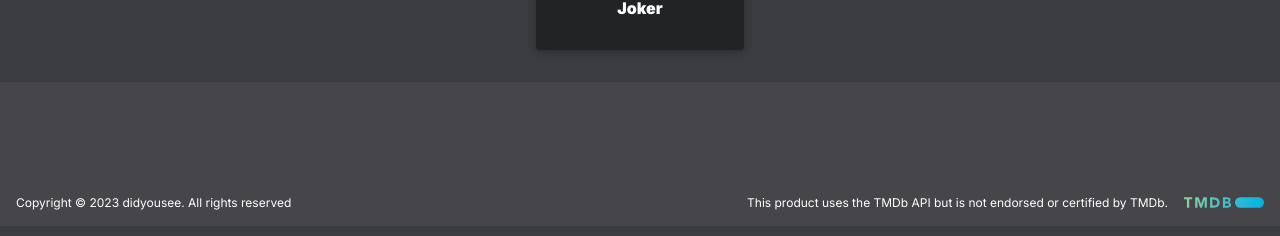
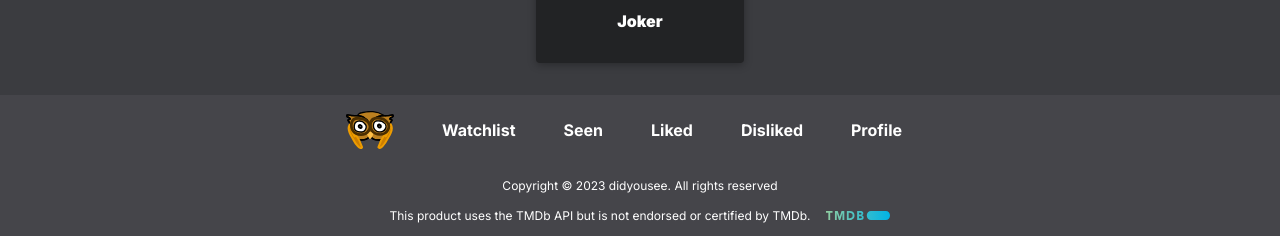
Before and after one commit to petrusmatiros/didyousee, a Vue app: page / in a window 1280 px wide. Shown: the part 1393-1629 px from the top of the page. Built offline with nearby package versions, Linux system fonts and the light colour scheme.

Commit message:
refactor: make footer stay at bottom; adjust footer layout

```diff
--- a/src/App.vue
+++ b/src/App.vue
@@ -1,6 +1,6 @@
 <template>
   <nav class="flex-row flex-center" id="nav">
-    <router-link to="/" class="nav-link" id="logo"><img src="./assets/didyousee.svg" alt="didyousee logo. an owl holding a binocular, looking for the next movie/series" decoding="sync" fetchpriority="high"/></router-link>
+    <router-link to="/" class="nav-link flex-row" id="logo"><img src="./assets/didyousee.svg" alt="didyousee logo. an owl holding a binocular, looking for the next movie/series" decoding="sync" fetchpriority="high"/></router-link>
     <router-link to="/" class="nav-link">Watchlist</router-link>
     <router-link to="/" class="nav-link">Seen</router-link>
     <router-link to="/" class="nav-link">Liked</router-link>
@@ -8,9 +8,22 @@
     <router-link to="/profile" class="nav-link" id="profile">Profile</router-link>
   </nav>
   <router-view/>
-  <footer class="flex-row flex-seperate" id="footer">
-  <p>Copyright © 2023 didyousee. All rights reserved</p>
-  <div class="flex-row">
+  <footer class="flex-col flex-seperate" id="footer">
+    <div class="footer-top flex-row flex-center">
+      <router-link to="/" class="nav-link flex-row" id="logo"><img src="./assets/didyousee.svg" alt="didyousee logo. an owl holding a binocular, looking for the next movie/series" decoding="sync" fetchpriority="high"/></router-link>
+      <router-link to="/" class="nav-link">Watchlist</router-link>
+      <router-link to="/" class="nav-link">Seen</router-link>
+      <router-link to="/" class="nav-link">Liked</router-link>
+      <router-link to="/" class="nav-link">Disliked</router-link>
+      <router-link to="/profile" class="nav-link"> Profile</router-link>
+    </div>
+    <div class="footer-bottom flex-row flex-center">
+
+    </div>
+  <div class="flex-row flex-center">
+    <p>Copyright © 2023 didyousee. All rights reserved</p>
+  </div>
+  <div class="flex-row flex-center">
     <p>This product uses the TMDb API but is not endorsed or certified by TMDb.</p>
     <img src="./assets/tmdb_alt_short_blue.svg" alt="TMDB alt short logo" loading="lazy" decoding="async"/>
   </div>
--- a/src/style.css
+++ b/src/style.css
@@ -22,7 +22,7 @@
   --border-radius: 0.25rem;
   /* Font sizes */
   --font-small: 0.75rem;
-  --font-small-2: 0.8rem;
+  --font-small-2: 0.875rem;
   --font-small-3: 0.9rem;
   --font-medium: 1rem;
   --font-large: 1.25rem;
@@ -62,16 +62,25 @@
 }
 
 body {
+  text-rendering: optimizeLegibility;
+  text-size-adjust: 100%;
+  font-family: "Inter", sans-serif;
+  -webkit-text-size-adjust: 100%;
+  color-scheme: dark;
   /* Remove blue highlight on mobile devices */
   -webkit-tap-highlight-color: transparent;
   -webkit-touch-callout: none;
-  min-height: 100% !important;
-  height: 100% !important;
+  min-height: 100vh !important;
+  height: 100vh !important;
   margin: 0;
   box-sizing: border-box;
-  font-family: "Inter", sans-serif;
   color: var(--fg);
   background-color: var(--bg);
+}
+
+#app {
+  min-height: 100vh !important;
+  height: 100vh !important;
 }
 
 /* ============= Modular classes ============  */
@@ -126,8 +135,7 @@ a:active {
 #logo {
   font-weight: var(--font-weight-bold);
   font-size: var(--font-large-2);
-  width: 2rem;
-  display: flex;
+  width: 3rem;
 }
 .nav-link {
   text-decoration: none;
@@ -147,10 +155,20 @@ a:active {
   color: var(--fg);
   padding: var(--padding-large);
   margin-top: var(--margin-large-2);
-  align-items: end !important;
+}
+
+.footer-top {
+}
+
+.footer-bottom {
 }
 #footer div {
+  width: 100%;
   gap: 1rem;
+}
+
+#logo-footer {
+  width: 3rem !important;
 }
 
 #footer p {
@@ -159,7 +177,7 @@ a:active {
 }
 
 #footer img {
-  width: 5rem;
+  width: 4rem;
 }
 /*  ================== Footer END ================== */
 
@@ -365,8 +383,8 @@ input[name="inputSearchBar"]:focus {
 .info-container {
   width: 100%;
   align-items: stretch !important;
-  min-height:fit-content;
-    /* Uncomment the row below for debugging */
+  min-height: fit-content;
+  /* Uncomment the row below for debugging */
   /* background-color: var(--bg); */
   gap: 1rem;
   border-radius: var(--border-radius);
@@ -400,6 +418,8 @@ input[name="inputSearchBar"]:focus {
 
 /*  ================== Credentials ================== */
 .credentials-container {
+  min-height: 100vh !important;
+  height: 100vh !important;
 }
 
 .credentials-button-container {
```
